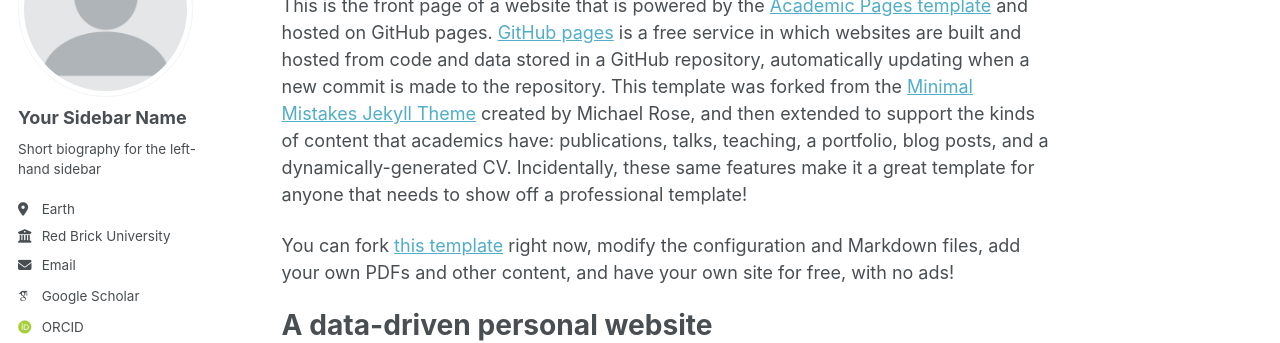
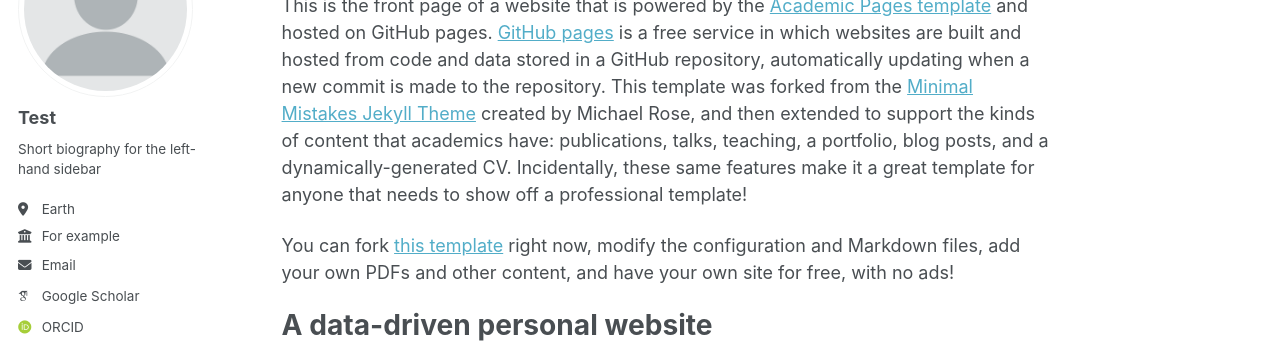
Before and after one commit to SUBRAINDAMAGE/SUBRAINDAMAGE.github.io, a Jekyll site: the page built from _pages/about.md, in a window 1280 px wide. Shown: the part 177-520 px from the top of the page. Built offline with Jekyll 4.4.1, drawn with Linux system fonts in a browser that asks for light colours; some web fonts are replaced; a script that is not in the unit is left out.

Commit message:
Update _config.yml

```diff
--- a/_config.yml
+++ b/_config.yml
@@ -24,11 +24,11 @@ repository               : "academicpages/academicpages.github.io"
 author:
   # Biographic information
   avatar           : "profile.png"
-  name             : "Your Sidebar Name"
+  name             : "Test"
   pronouns         : # example: "she/her"
   bio              : "Short biography for the left-hand sidebar"
   location         : "Earth"
-  employer         : "Red Brick University"
+  employer         : "For example"
   uri              : # URL
   email            : "none@example.org"
 
```
